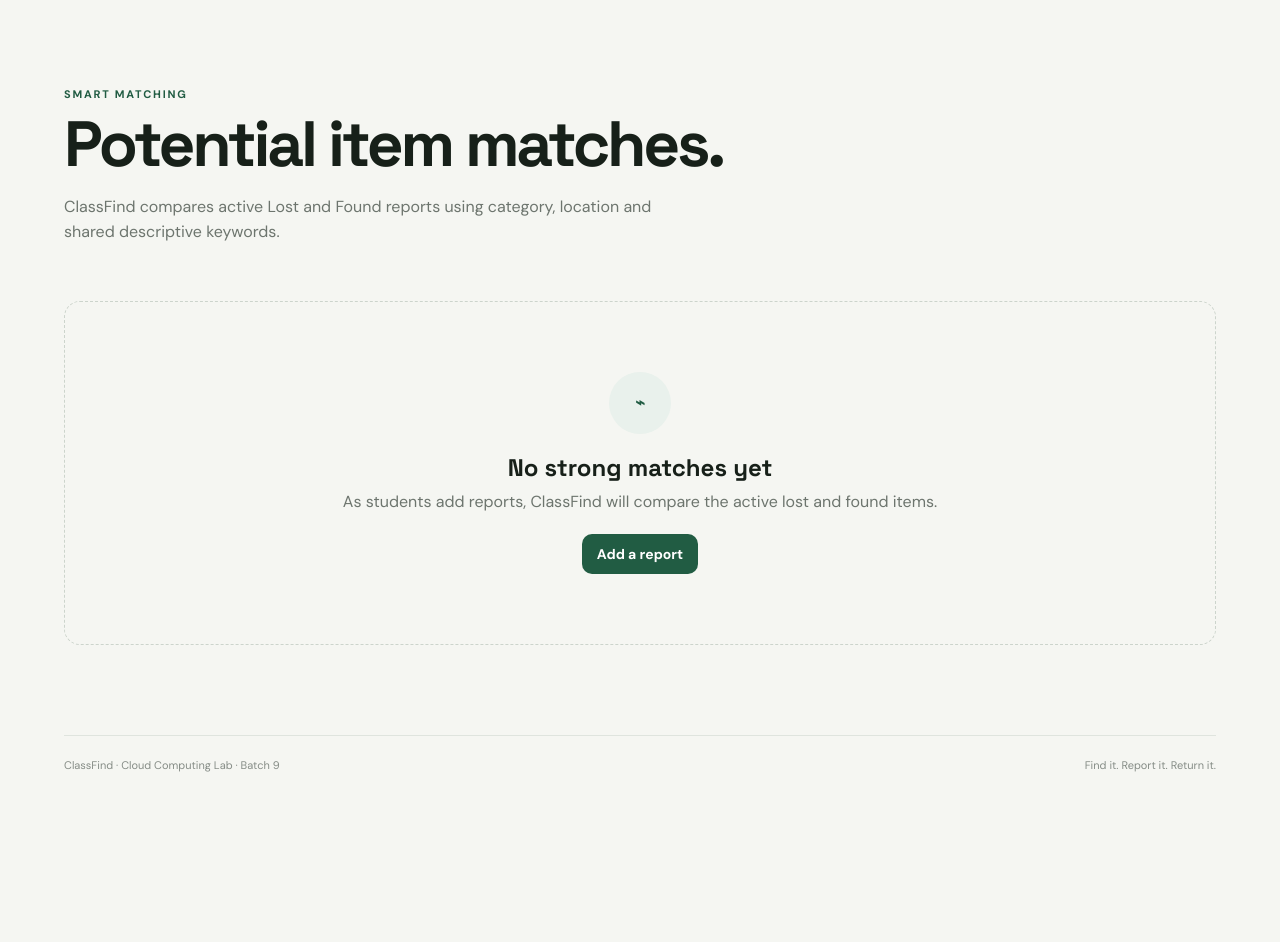
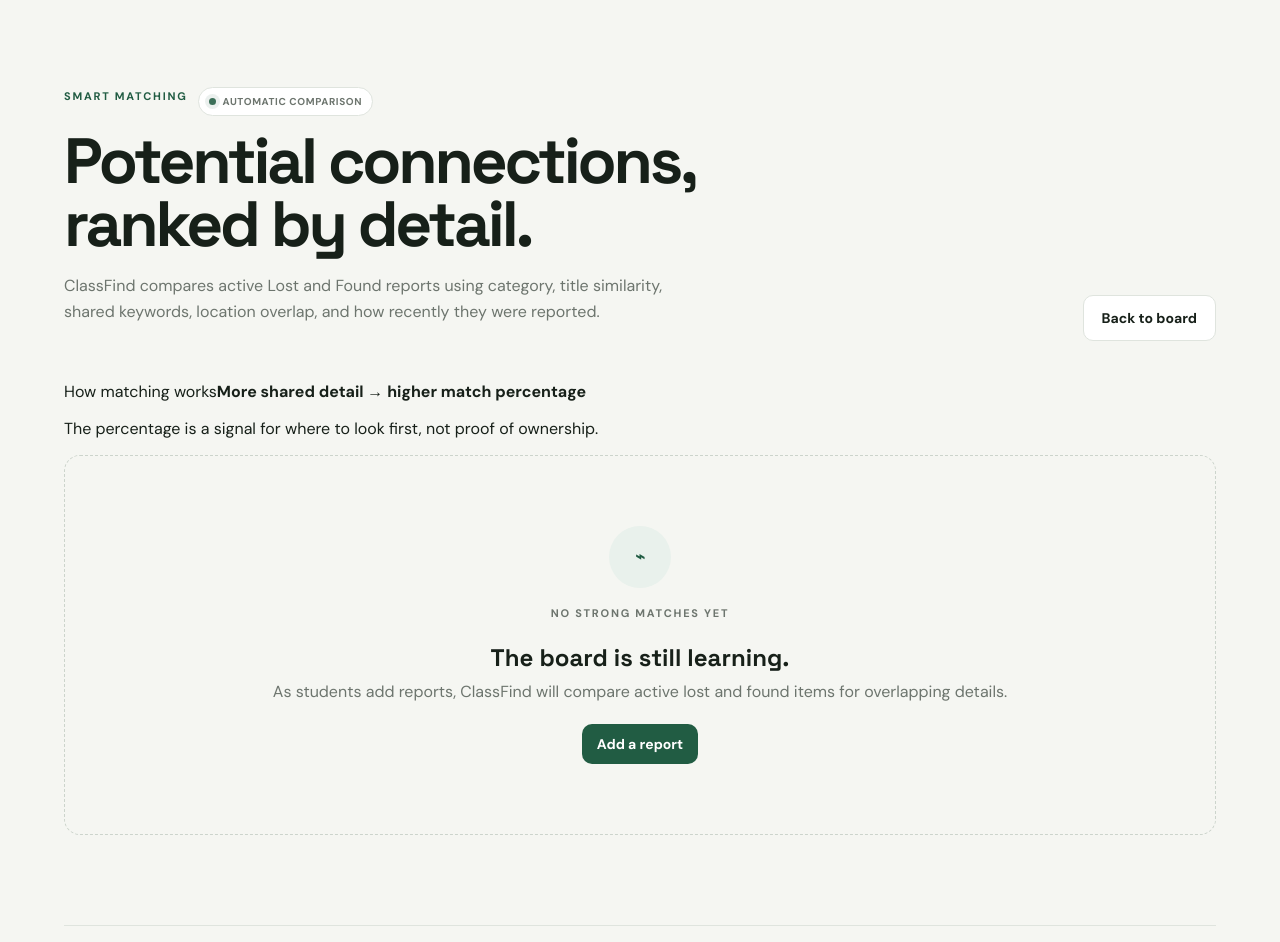
Before and after one commit to vidit-16/ClassFind, a Flask app: page /matches in a window 1280 px wide. Shown: the part 97-1039 px from the top of the page. Before the commit the page ends 869 px from the top, so only its background shows below. Run offline with Flask 3, Linux system fonts and the light colour scheme.

Commit message:
ui: polish smart matching

```diff
--- a/templates/matches.html
+++ b/templates/matches.html
@@ -2,8 +2,14 @@
 {% block title %}Potential Matches — ClassFind{% endblock %}
 {% block content %}
 <section class="page-heading">
-  <div><p class="eyebrow">SMART MATCHING</p><h1>Potential item matches.</h1><p>ClassFind compares active Lost and Found reports using category, location and shared descriptive keywords.</p></div>
+  <div>
+    <div class="hero-topline"><p class="eyebrow">SMART MATCHING</p><span class="live-chip"><span class="live-dot"></span>Automatic comparison</span></div>
+    <h1>Potential connections,<br><span class="heading-accent">ranked by detail.</span></h1>
+    <p>ClassFind compares active Lost and Found reports using category, title similarity, shared keywords, location overlap, and how recently they were reported.</p>
+  </div>
+  <a class="secondary-btn" href="{{ url_for('index') }}">Back to board</a>
 </section>
+<div class="match-explainer"><span>How matching works</span><strong>More shared detail → higher match percentage</strong><p>The percentage is a signal for where to look first, not proof of ownership.</p></div>
 {% if pairs %}
 <section class="match-list">
 {% for lost, found, score, reasons in pairs %}
@@ -16,7 +22,11 @@
     <span class="match-meta">⌖ {{ lost.location }}</span>
     <a class="card-link" href="{{ url_for('item_detail', item_id=lost.id) }}">Open lost report →</a>
   </div>
-  <div class="match-score"><strong>{{ score }}%</strong><span>match</span><small>{{ reasons|join(" · ") }}</small></div>
+  <div class="match-score">
+    <div class="score-orbit"><span>{{ score }}%</span></div>
+    <span>match</span>
+    <small>{{ reasons|join(" · ") }}</small>
+  </div>
   <div class="match-side">
     <span class="status-pill status-found">Found</span>
     <p class="item-category">{{ found.category }}</p>
@@ -29,6 +39,6 @@
 {% endfor %}
 </section>
 {% else %}
-<div class="empty-state"><div class="empty-icon">⌁</div><h3>No strong matches yet</h3><p>As students add reports, ClassFind will compare the active lost and found items.</p><a class="primary-btn compact" href="{{ url_for('report') }}">Add a report</a></div>
+<div class="empty-state"><div class="empty-icon">⌁</div><p class="section-kicker">NO STRONG MATCHES YET</p><h3>The board is still learning.</h3><p>As students add reports, ClassFind will compare active lost and found items for overlapping details.</p><a class="primary-btn compact" href="{{ url_for('report') }}">Add a report</a></div>
 {% endif %}
 {% endblock %}
```
